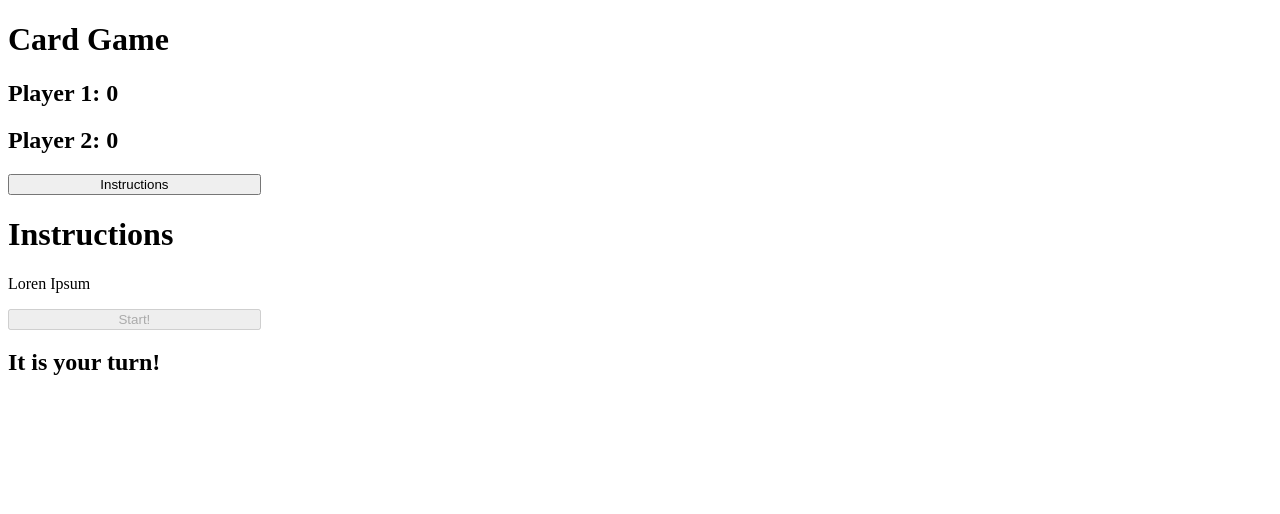
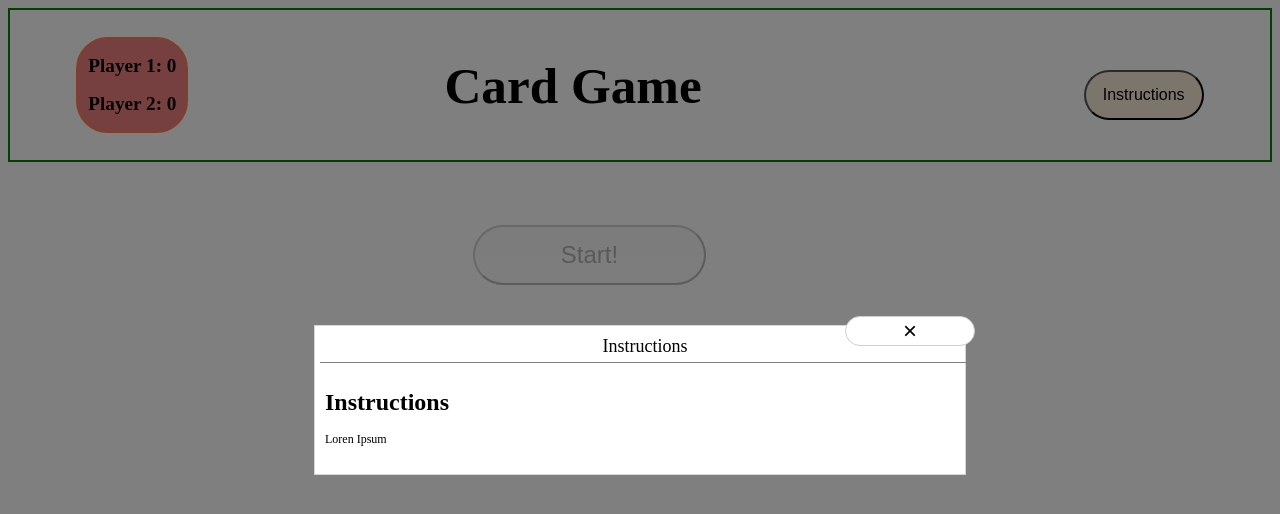
Before and after one commit to Isaac-Sturtridge/trading-card-game-frontend, a React (Vite) app: page / in a window 1280 px wide. Both pictures are taken after a click on the button "Instructions". Shown: the top 514 px of the page. Built offline with nearby package versions, Linux system fonts and the light colour scheme; no server answers.

Commit message:
Initiate basic stying

```diff
--- a/package.json
+++ b/package.json
@@ -12,6 +12,7 @@
   "dependencies": {
     "react": "^18.2.0",
     "react-dom": "^18.2.0",
+    "reactjs-popup": "^2.0.6",
     "socket.io-client": "^4.7.2"
   },
   "devDependencies": {
--- a/src/App.jsx
+++ b/src/App.jsx
@@ -7,9 +7,8 @@ import { CardPile } from "./components/CardPile";
 import Header from "./components/Header";
 import GameOver from "./components/GameOver";
 import EndTurn from "./components/EndTurn";
-import Instructions from "./components/Instructions";
 
-socket.auth = {username: "player1"}
+socket.auth = { username: "player1" };
 const sessionID = sessionStorage.getItem("sessionID");
 if (sessionID) {
   socket.auth = { sessionID };
@@ -20,12 +19,11 @@ function App() {
   const [hasStarted, setHasStarted] = useState(false);
   const [hasSetup, setHasSetup] = useState(false);
   const [handCards, setHandCards] = useState([]);
-  const [tableCards, setTableCards] = useState([])
+  const [tableCards, setTableCards] = useState([]);
   const [score, setScore] = useState({ player1: 0, player2: 0 });
   const [gameOver, setGameOver] = useState(false);
   const [turnEnded, setTurnEnded] = useState(true);
   const [whoIsPlaying, setWhoIsPlaying] = useState("player1");
-  const [instructions, setInstructions] = useState(false);
   const [connectedUsers, setConnectedUsers] = useState(0);
 
   useEffect(() => {
@@ -39,17 +37,17 @@ function App() {
     };
 
     const onGameSetup = (res) => {
-      console.log(res)
-      setTurnEnded(res.playerTurn)
+      console.log(res);
+      setTurnEnded(res.playerTurn);
       setHasSetup(true);
-      setHasStarted(true)
-      setHandCards(res.playerHand)
-      setTableCards(res.cardsOnTable)
+      setHasStarted(true);
+      setHandCards(res.playerHand);
+      setTableCards(res.cardsOnTable);
     };
 
-    const playerHandUpdate = ({playerHand}) => {
-      console.log(playerHand, "<---- player hand obj")
-      setHandCards(playerHand)
+    const playerHandUpdate = ({ playerHand }) => {
+      console.log(playerHand, "<---- player hand obj");
+      setHandCards(playerHand);
     };
 
     const onCardSell = (cardSoldId) => {
@@ -69,19 +67,19 @@ function App() {
 
     const onTurnChange = (playersTurn) => {
       setWhoIsPlaying(playersTurn);
-      setTurnEnded(playersTurn)
+      setTurnEnded(playersTurn);
       // console.log(player, "<<< Player console")
     };
 
     const activeUsers = (data) => {
-      console.log(data)
-      setConnectedUsers(data.length)
-    }
+      console.log(data);
+      setConnectedUsers(data.length);
+    };
 
-    const tableUpdate = ({cardsOnTable}) => {
-      console.log(cardsOnTable, "<----- cards on table")
-      setTableCards(cardsOnTable)
-    }
+    const tableUpdate = ({ cardsOnTable }) => {
+      console.log(cardsOnTable, "<----- cards on table");
+      setTableCards(cardsOnTable);
+    };
 
     const sessionManagement = ({ sessionID, userID }) => {
       // attach the session ID to the next reconnection attempts
@@ -90,7 +88,7 @@ function App() {
       sessionStorage.setItem("sessionID", sessionID);
       // save the ID of the user
       socket.userID = userID;
-    }
+    };
 
     socket.on("connect", onConnect);
     socket.on("disconnect", onDisconnect);
@@ -101,8 +99,8 @@ function App() {
     socket.on("gameOver", onGameOver);
     socket.on("playerTurn", onTurnChange);
     // socket.on("user connected", connectedUsers);
-    socket.on("users", activeUsers)
-    socket.on("tableUpdate", tableUpdate)
+    socket.on("users", activeUsers);
+    socket.on("tableUpdate", tableUpdate);
     socket.on("session", sessionManagement);
 
     return () => {
@@ -118,20 +116,36 @@ function App() {
 
   return (
     <>
-      <h1>Card Game</h1>
-      <Header score={score} setInstructions={setInstructions} />
-      {instructions ? <Instructions /> : null}
-      <GameStart hasStarted={hasStarted} setHasStarted={setHasStarted} connectedUsers={connectedUsers} />
-      <h2>It is {turnEnded ? "your" : "opponents"} turn!</h2>
-      {hasStarted ? <h1>Game Started!</h1> : null}
+      <Header score={score} />
+      {!hasStarted ? <GameStart
+        hasStarted={hasStarted}
+        setHasStarted={setHasStarted}
+        connectedUsers={connectedUsers}
+
+      /> : null}
+      {hasStarted ? <h1 className="gameStartedHeader">Game Started!</h1> : null}
       {hasSetup ? (
         <>
           <div className="gameTable">
-            <HandCards handCards={handCards} turnEnded={turnEnded} setTurnEnded={setTurnEnded}/>
-            <TableCards tableCards={tableCards} turnEnded={turnEnded} setTurnEnded={setTurnEnded}/>
-            <CardPile />
-            {turnEnded && <EndTurn turnEnded={turnEnded} setTurnEnded={setTurnEnded} />}
+            <div className="cardsContainers">
+              <TableCards
+                className="tableCardContainer"
+                tableCards={tableCards}
+                turnEnded={turnEnded}
+                setTurnEnded={setTurnEnded}
+              />
+              <HandCards
+                className="handCardContainer"
+                handCards={handCards}
+                turnEnded={turnEnded}
+                setTurnEnded={setTurnEnded}
+              />
+            </div>
+            <div className="endTurnButtonContainer">
+                <EndTurn turnEnded={turnEnded} setTurnEnded={setTurnEnded} />
+            </div>
           </div>
+          <CardPile />
         </>
       ) : null}
       {gameOver ? <GameOver /> : null}
--- a/src/components/EndTurn.jsx
+++ b/src/components/EndTurn.jsx
@@ -3,12 +3,12 @@ import { socket } from "../socket";
 const EndTurn = ({ turnEnded, setTurnEnded }) => {
   return (
     <button
-      disabled ={!turnEnded}
+      className="endTurnButton"
+      disabled={!turnEnded}
       onClick={() => {
         socket.emit("endTurn", turnEnded, () => {});
       }}
-    >
-      End Turn!
+    >{turnEnded ? "End Turn!" : "Opponents Turn!"}
     </button>
   );
 };
--- a/src/components/GameStart.jsx
+++ b/src/components/GameStart.jsx
@@ -5,7 +5,9 @@ const GameStart = ({ hasStarted, setHasStarted, connectedUsers }) => {
   const [value, setValue] = useState("test");
 
   return (
+    <div className="startGameButtonContainer">
     <button
+    className="startGameButton"
     disabled={hasStarted || connectedUsers < 2}
     onClick={() => {
         setHasStarted(true);
@@ -16,6 +18,7 @@ const GameStart = ({ hasStarted, setHasStarted, connectedUsers }) => {
     >
       Start!
     </button>
+    </div>
   );
 };
 
--- a/src/components/HandCards.jsx
+++ b/src/components/HandCards.jsx
@@ -9,10 +9,9 @@ export const HandCards = ({ handCards, turnEnded, setTurnEnded }) => {
   return (
     <>
       <div className="userCardArea">
-        <h1>Hand cards</h1>
         {handCards.map((card) => {
-          return <button disabled={!turnEnded} key={card.card_id} onClick={() => {
-            handleHandCardClick(card.card_type)
+          return <button className={`handCard ${card.card_type}`} disabled={!turnEnded} key={card.card_id} onClick={() => {
+            handleHandCardClick(card.card_id)
           }}>{card.card_type}</button>
         })}
       </div>
--- a/src/components/Header.jsx
+++ b/src/components/Header.jsx
@@ -1,20 +1,48 @@
-const Header = ({ score, setInstructions }) => {
-    const handleInstructionsClick = () => {
-        setInstructions((instructions) => {
-            console.log(instructions)
-            return !instructions
-        })
-    }
+import { useState } from "react";
+import Instructions from "./Instructions";
+import React from "react";
+import Popup from "reactjs-popup";
+import "reactjs-popup/dist/index.css";
+
+const Header = ({ score }) => {
+  const [instructions, setInstructions] = useState(false);
+
+  const handleInstructionsClick = (event) => {
+    setInstructions((instructions) => {
+      console.log(instructions);
+      return !instructions;
+    });
+  };
 
   return (
-    <>
-      <h2>Player 1: {score.player1}</h2>
-      <h2>Player 2: {score.player2}</h2>
-      <div id="instructionsButton">
-        <button onClick={handleInstructionsClick}>Instructions</button>
-        <p></p>
+    <header className="headerArea">
+      <div className="scores">
+        <h2>Player 1: {score.player1}</h2>
+        <h2>Player 2: {score.player2}</h2>
       </div>
-    </>
+      <div className="titleContainer">
+        <h1 className="title">Card Game</h1>
+      </div>
+      <div>
+        <Popup
+          trigger={<button className="instructionsButton">Instructions</button>}
+          modal
+          nested
+        >
+          {(close) => (
+            <div className="modal">
+              <button className="close" onClick={close}>
+                &times;
+              </button>
+              <div className="header">Instructions</div>
+              <div className="content">
+                <Instructions />
+              </div>
+            </div>
+          )}
+        </Popup>
+      </div>
+    </header>
   );
 };
 
--- a/src/index.css
+++ b/src/index.css
@@ -1,6 +1,46 @@
 button{
     height: 20%;
     width: 20%;
+}
+
+.headerArea{
+    border: 2px solid green;
+    display: flex;
+    justify-content: space-around;
+    align-items: center;
+    height: 150px;
+}
+
+.titleContainer{
+    width: 50%;
+}
+
+.title{
+    text-align: center;
+    font-family: cursive;
+    font-size: 4vw;
+    width: 80%;
+}
+
+.scores{
+    font-size: 1vw;
+    border: 2px solid coral;
+    border-radius: 2rem;
+    padding-left: 10px;
+    padding-right: 10px;
+    background-color: lightcoral;
+}
+
+.instructionsButton{
+    width: 120px;
+    height: 50px;
+    margin-top: 20px;
+    border-radius: 2rem;
+    background-color: antiquewhite;
+    font-size: medium;
+    position: relative;
+    display: inline-block;
+    cursor: pointer;
 }
 
 .singleCard{
@@ -11,16 +51,110 @@ button{
 
 .userCardArea{
     border: 2px solid blue;
-    width:fit-content;
-    height: auto;
-    text-align: center;
-    flex: auto;
+    flex-direction: row;
+    display: flex;
+    flex-wrap: wrap;
+    justify-content: center;
+    margin-top: 100px;
 }
 
 .tableCards{
     border: 2px solid pink;
-    width:fit-content;
-    height: auto;
+    flex-direction: row;
+    display: flex;
+    justify-content: center;
+    flex-wrap: wrap;
+}
+
+.tableCard{
+    width: 150px;
+    border: 1px solid black;
+    height: 220px;
+    border-radius: 10px;
+    margin: 1vw;
+    display: flex;
+    justify-content: center;
+    align-items: center;
+    font-size: 40px;
+    transition: all 0.3s;
+    cursor: pointer;
+  }
+
+.Gold{
+    background-color: gold;
+}
+
+.Silver{
+    background-color: silver;
+}
+
+.Bronze{
+    background-color: #cd7f32;
+}
+
+  .handCard{
+    width: 170px;
+    border: 1px solid black;
+    height: 250px;
+    border-radius: 10px;
+    display: flex;
+    justify-content: center;
+    align-items: center;
+    font-size: 50px;
+    transition: all 0.3s;
+    cursor: pointer;
+    margin: 0.3vw;
+  }
+
+  .modal {
+    font-size: 12px;
+  }
+  .modal > .header {
+    width: 100%;
+    border-bottom: 1px solid gray;
+    font-size: 18px;
     text-align: center;
-    flex: auto;
-}
+    padding: 5px;
+  }
+  .modal > .content {
+    width: 100%;
+    padding: 10px 5px;
+  }
+  .modal > .actions {
+    width: 100%;
+    padding: 10px 5px;
+    margin: auto;
+    text-align: center;
+  }
+  .modal > .close {
+    cursor: pointer;
+    position: absolute;
+    display: block;
+    padding: 2px 5px;
+    line-height: 20px;
+    right: -10px;
+    top: -10px;
+    font-size: 24px;
+    background: #ffffff;
+    border-radius: 18px;
+    border: 1px solid #cfcece;
+  }
+
+  .startGameButtonContainer {
+    display: flex;
+    justify-content: center;
+    margin-top: 5%;
+    height: 300px;
+    width: 92%;
+  }
+
+  .startGameButton{
+    border-radius: 5vw;
+    font-size: x-large;
+  }
+
+  .gameStartedHeader{
+    display: flex;
+    justify-content: center;
+    width: 90%;
+  }
--- a/src/main.jsx
+++ b/src/main.jsx
@@ -3,6 +3,7 @@ import { BrowserRouter } from "react-router-dom";
 import ReactDOM from "react-dom/client";
 import App from "./App.jsx";
 import "./index.css";
+import "./gameTable.css";
 
 ReactDOM.createRoot(document.getElementById("root")).render(
     <App />
```
Also changed, not shown: src/components/TableCards.jsx (+4 -3 lines), src/gameTable.css (added, +41 -0 lines), 1 other file (tests, documents, lock files or other folders).
